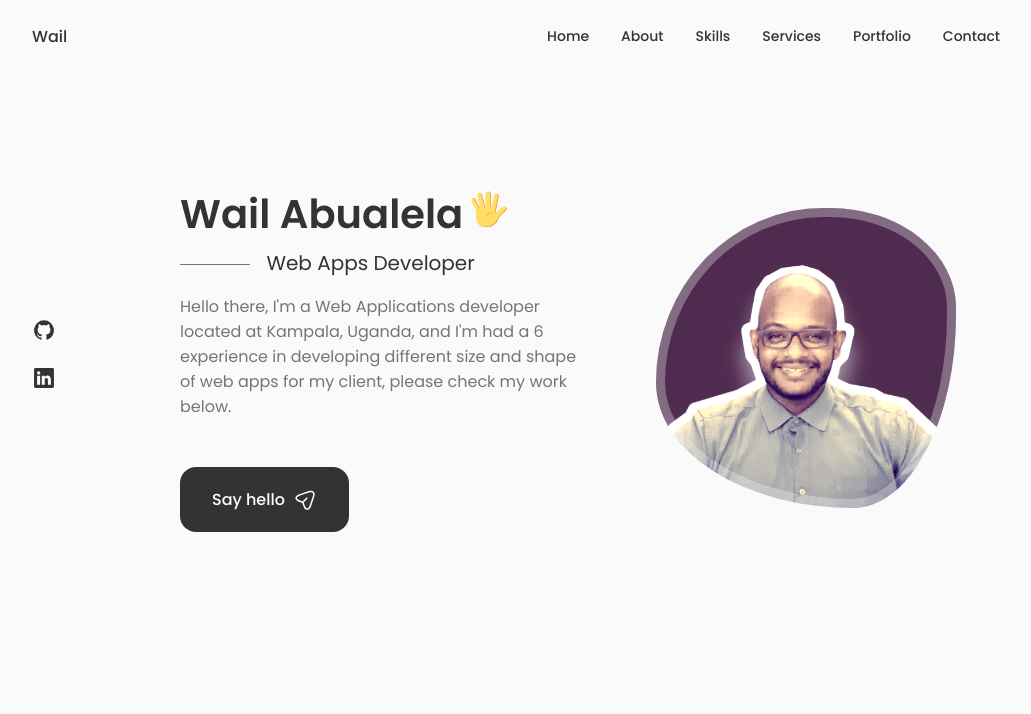
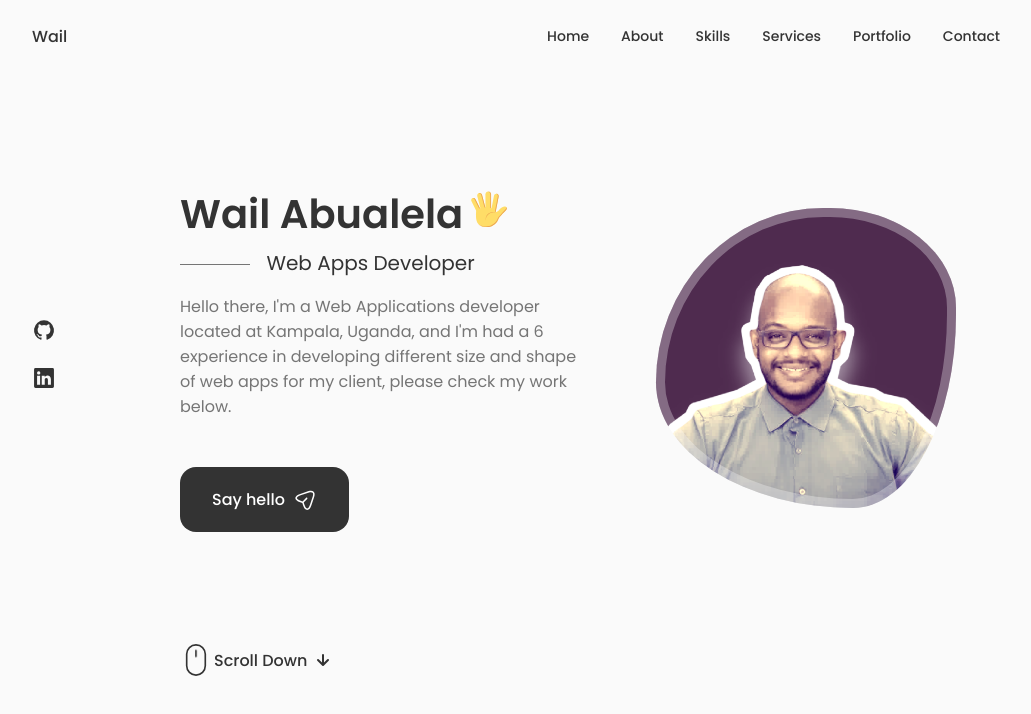
Before and after one commit to wabualela/cryptical-portfoilo, a React (Vite) app: page / in a window 1280 px wide. Shown: the top 714 px of the page, without its empty margins (124-1155 px from the left). Built offline with nearby package versions, Linux system fonts and the light colour scheme.

Commit message:
home seciton finished

```diff
--- a/src/App.css
+++ b/src/App.css
@@ -202,8 +202,7 @@
   }
 }
 
-@media screen and (max-width: 576px) {
-}
+@media screen and (max-width: 576px) {}
 
 /* For small devices */
 @media screen and (max-width: 350px) {
--- a/src/components/home/Data.jsx
+++ b/src/components/home/Data.jsx
@@ -11,7 +11,7 @@
           viewBox="0 0 48 48"
           fill="none"
           xmlns="http://www.w3.org/2000/svg"
-          class="home-hand"
+          className="home-hand"
         >
           <path
             d="M25.4995 32.0305L31.3495 33.1555L36.1495 8.48051C36.4495 6.83051 35.3995 5.18051 33.8245 4.88051C32.1745 4.58051 30.5995 5.70551 30.2995 7.35551L25.4995 32.0305Z"
@@ -65,7 +65,7 @@
       <a href="#contact" className="btn btn-flex">
         Say hello
         <svg
-          class="btn-icon"
+          className="btn-icon"
           xmlns="http://www.w3.org/2000/svg"
           width="24"
           height="24"
--- a/src/components/home/Home.css
+++ b/src/components/home/Home.css
@@ -1,3 +1,7 @@
+.home-container {
+    row-gap: 7rem;
+}
+
 .home-content {
     grid-template-columns: 116px repeat(2, 1fr);
     padding-top: 5.5rem;
@@ -71,10 +75,118 @@
     0% {
         border-radius: 60% 40% 30% 70%/60% 30% 70% 40%;
     }
+
     50% {
         border-radius: 30% 60% 70% 40%/50% 60% 30% 60%;
     }
+
     100% {
         border-radius: 60% 40% 30% 70%/60% 30% 70% 40%;
     }
 }
+
+.home-scroll {
+    margin-left: 9.25rem;
+}
+
+.wheel {
+    animation: scroll 2s ease infinite;
+}
+
+@keyframes scroll {
+    0% {
+        transform: translateY(0);
+    }
+
+    30% {
+        transform: translateY(3.75rem);
+    }
+}
+
+.home-scroll-name {
+    color: var(--title-color);
+    font-weight: var(--font-medium);
+    margin-right: var(--mb-0-25);
+    margin-left: 2px;
+}
+
+.home-scroll-arrow {
+    font-size: 1.25rem;
+    color: var(--title-color);
+}
+
+/* BREAKPOINTS */
+/* For large devices */
+@media screen and (max-width: 992px) {
+    .home-content {
+        grid-template-columns: 100px repeat(2, 1fr);
+        column-gap: 1.25rem;
+    }
+
+    .home-hand {
+        width: 26px;
+        height: 26px;
+    }
+
+    .home-subtitle {
+        padding-left: 3.75rem;
+        margin-bottom: var(--mb-1);
+    }
+
+    .home-subtitle::before {
+        width: 42px;
+        top: 0.8rem;
+    }
+
+    .home-description {
+        min-width: initial;
+        margin-bottom: var(--mb-2-5);
+    }
+
+    .home-img {
+        width: 250px;
+        height: 250px;
+        box-shadow: inset 0 0 0 8px rgba(255 255 255 / 30%);
+    }
+
+    .home-scroll {
+        margin-left: 7.5rem;
+    }
+}
+
+/* For medium devices */
+@media screen and (max-width: 768px) {
+    .home-content {
+        grid-template-columns: 0.5fr 3fr;
+        padding-top: 3.5rem;
+    }
+
+    .home-img {
+        order: initial;
+        justify-self: initial;
+        width: 200px;
+        height: 200px;
+        box-shadow: inset 0 0 0 6px rgba(255 255 255 / 30%);
+    }
+
+    .home-data {
+        grid-column: 1/3;
+    }
+
+    .home-scroll {
+        display: none;
+    }
+}
+
+/* For small devices */
+@media screen and (max-width: 350px) {
+    .home-img {
+        width: 180px;
+        height: 180px;
+    }
+
+    .home-hand {
+        width: 22px;
+        height: 22px;
+    }
+}
--- a/src/components/home/Home.jsx
+++ b/src/components/home/Home.jsx
@@ -2,6 +2,7 @@
 import "./Home.css";
 import Social from "./Social";
 import Data from "./Data";
+import ScrollDown from "./ScrollDown";
 
 const Home = () => {
   return (
@@ -12,6 +13,8 @@
           <div className="home-img"></div>
           <Data />
         </div>
+
+        <ScrollDown />
       </div>
     </section>
   );
--- /dev/null
+++ b/src/components/home/ScrollDown.jsx
@@ -0,0 +1,50 @@
+import React from "react";
+import { UilArrowDown } from "@iconscout/react-unicons";
+
+const ScrollDown = () => {
+  return (
+    <div className="home-scroll">
+      <a href="#about" className="home-scroll-btn btn-flex">
+        <svg
+          width="32px"
+          height="32px"
+          className="home-scroll-mouse"
+          viewBox="0 0 247 390"
+          version="1.1"
+          xmlns="http://www.w3.org/2000/svg"
+          xmlnsXlink="http://www.w3.org/1999/xlink"
+          style={{
+            fillRule: "evenodd",
+            clipRule: "evenodd",
+            strokeLinecap: "round",
+            strokeLinejoin: "round",
+            strokeMiterlimit: "1.5",
+          }}
+        >
+          <path
+            className="wheel"
+            d="M123.359,79.775l0,72.843"
+            style={{
+              fill: "none",
+              stroke: "var(--title-color)",
+              strokeWidth: "20px",
+            }}
+          ></path>
+          <path
+            id="mouse"
+            d="M236.717,123.359c0,-62.565 -50.794,-113.359 -113.358,-113.359c-62.565,0 -113.359,50.794 -113.359,113.359l0,143.237c0,62.565 50.794,113.359 113.359,113.359c62.564,0 113.358,-50.794 113.358,-113.359l0,-143.237Z"
+            style={{
+              fill: "none",
+              stroke: "var(--title-color)",
+              strokeWidth: "20px",
+            }}
+          ></path>
+        </svg>
+        <span className="home-scroll-name">Scroll Down</span>
+        <UilArrowDown className="home-scroll-arrow" />
+      </a>
+    </div>
+  );
+};
+
+export default ScrollDown;
```
